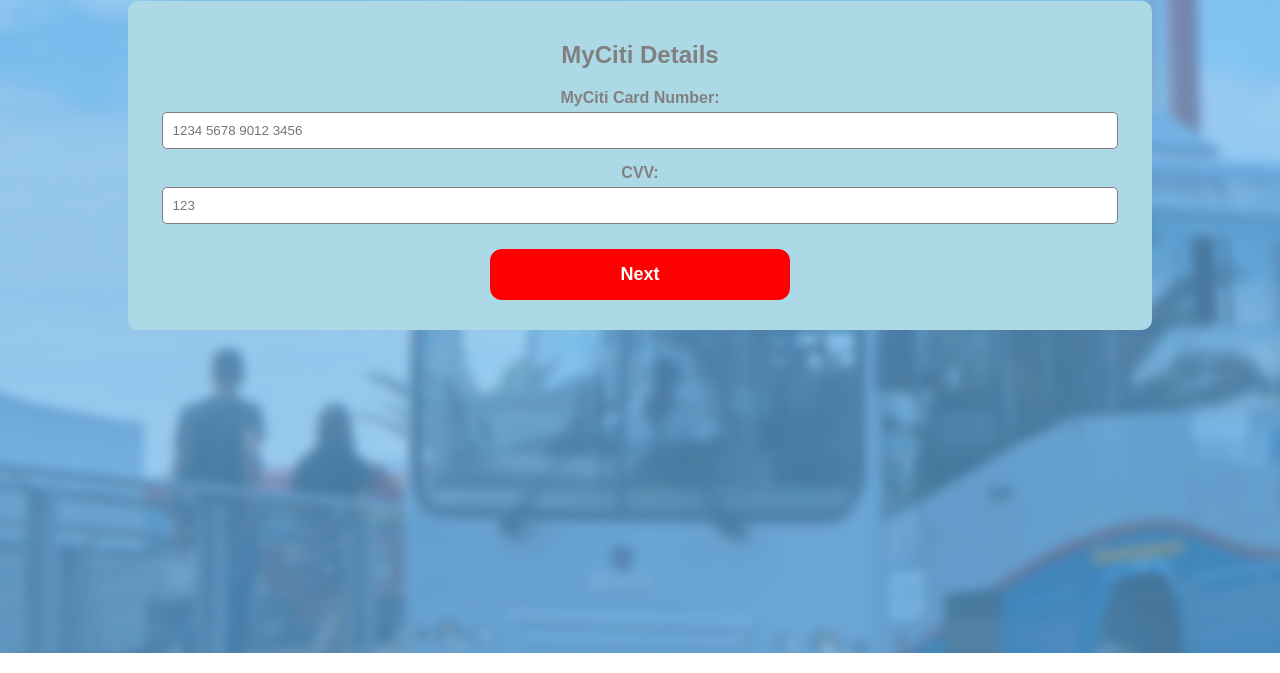
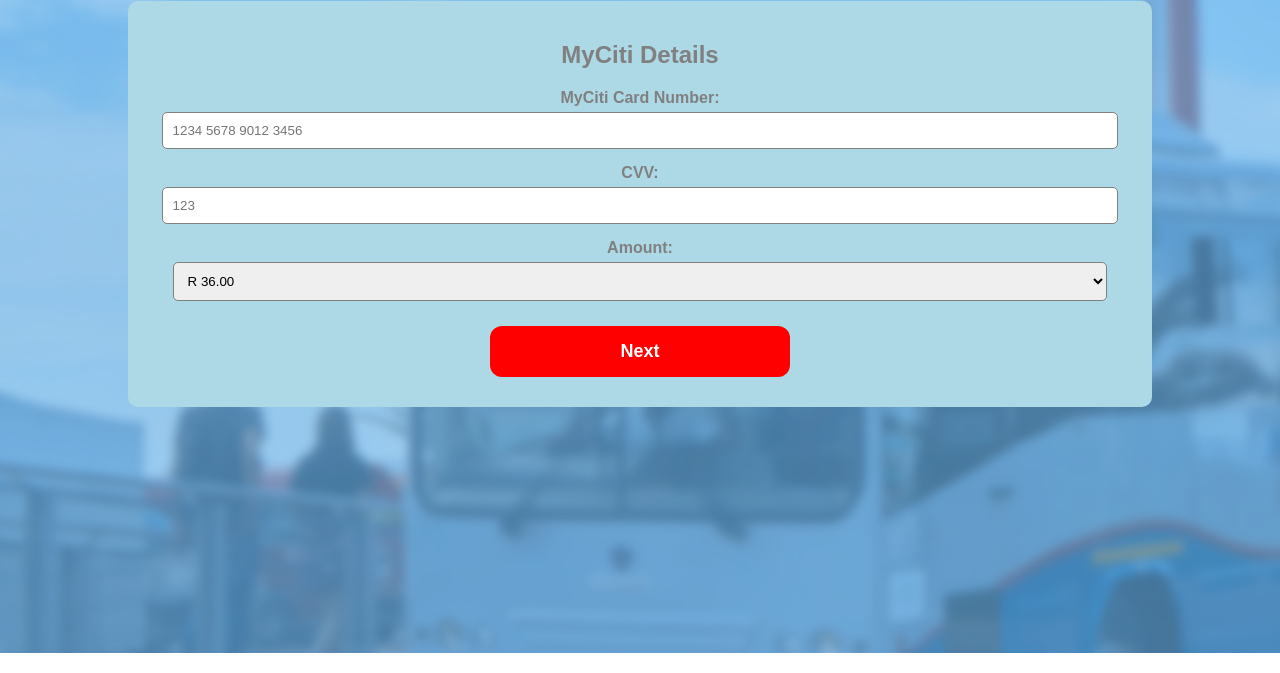
Before and after one commit to LyndonFooy/LyndonFooy.github.io, a plain HTML site: page MVP/paymentpage.html in a window 1280 px wide. Shown: the part 127-800 px from the top of the page. Drawn offline with Linux system fonts and the light colour scheme.

Commit message:
updates again

```diff
--- a/MVP/paymentpage.html
+++ b/MVP/paymentpage.html
@@ -31,6 +31,17 @@
                 <label class="input-label" for="myciti-card-cvv">CVV:</label>
                 <input type="text" id="myciti-cvv" class="input-field" placeholder="123">
             </div>
+            <div class="input-group">
+                <label class="input-label" for="amount">Amount:</label>
+                <select class="input-field">
+                    <option value="36">R 36.00</option>
+                    <option value="50">R 50.00</option>
+                    <option value="76">R 76.00</option>
+                    <option value="100">R 100.00</option>
+                    <option value="126">R 126.00</option>
+                    <option value="150">R 150.00</option>
+                </select>
+            </div>
             <button class="button pay-btn" onclick="nextForm()">Next</button>
         </div>
 
@@ -53,7 +64,7 @@
                 <input type="text" id="name" class="input-field" placeholder="John Doe">
             </div>
             <button class="button pay-btn" onclick="back()">Back</button>
-            <button class="button pay-btn">Make Payment</button>
+            <button class="button pay-btn">Pay</button>
         </div>
 
         <div class="footer">
```
